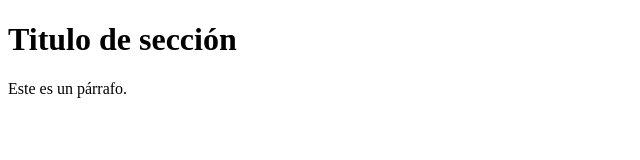
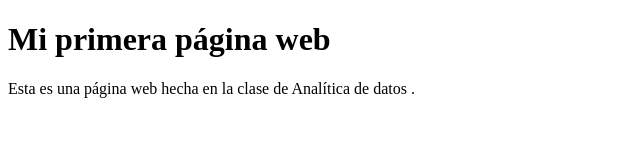
Before and after one commit to saisazamo/demo_html, a plain HTML site: page index.html in a window 1280 px wide. Shown: the whole page, without its empty margins (0-640 px from the left). Drawn offline with Linux system fonts and the light colour scheme.

Commit message:
Update index.html
Se agrega título y párrafo

```diff
--- a/index.html
+++ b/index.html
@@ -7,8 +7,8 @@
   </head>
   <body>
     <div>
-        <h1>Titulo de sección</h1>
-        <p>Este es un párrafo.</p>
+        <h1>Mi primera página web</h1>
+        <p>Esta es una página web hecha en la clase de Analítica de datos .</p>
     </div>
   </body>
 </html>
```
